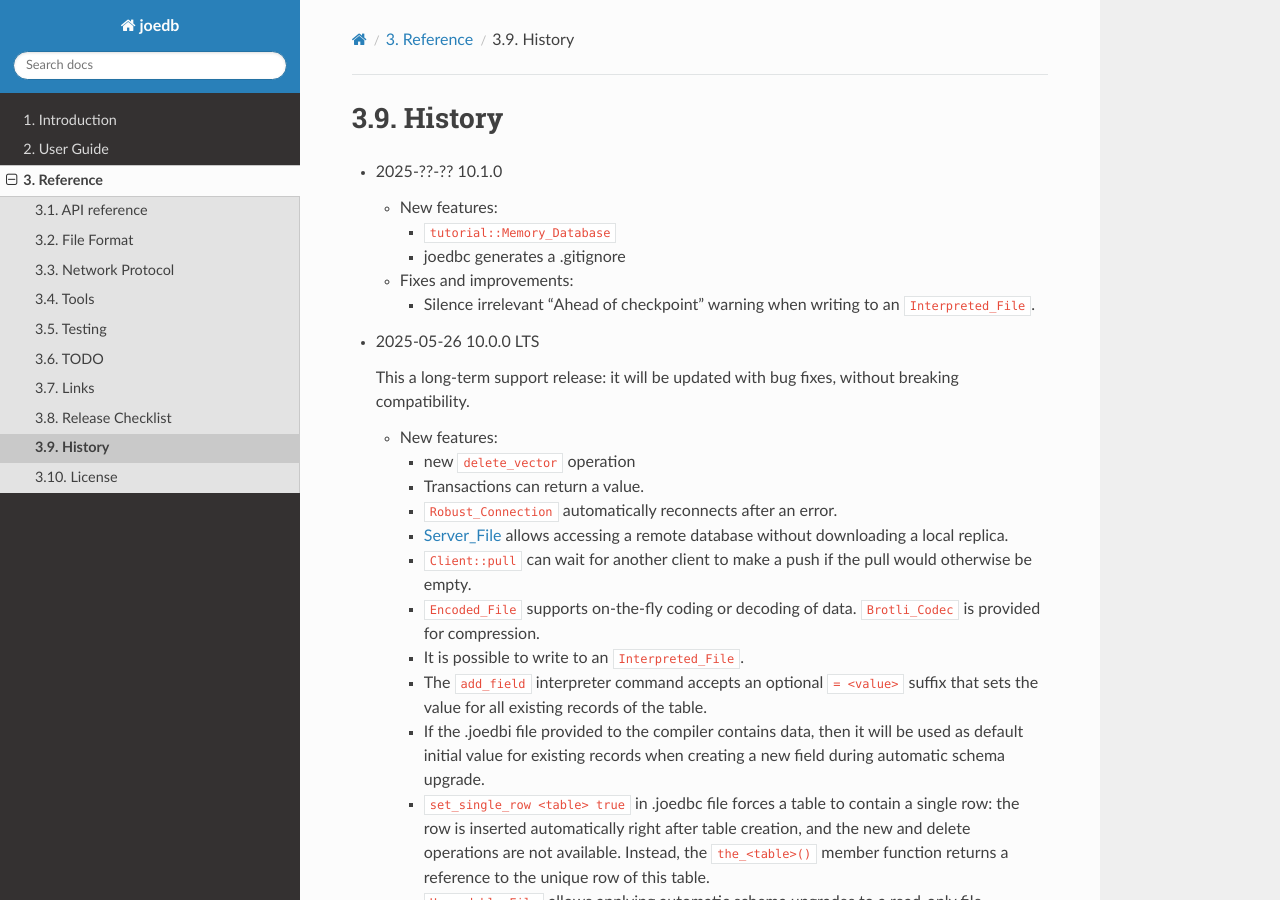
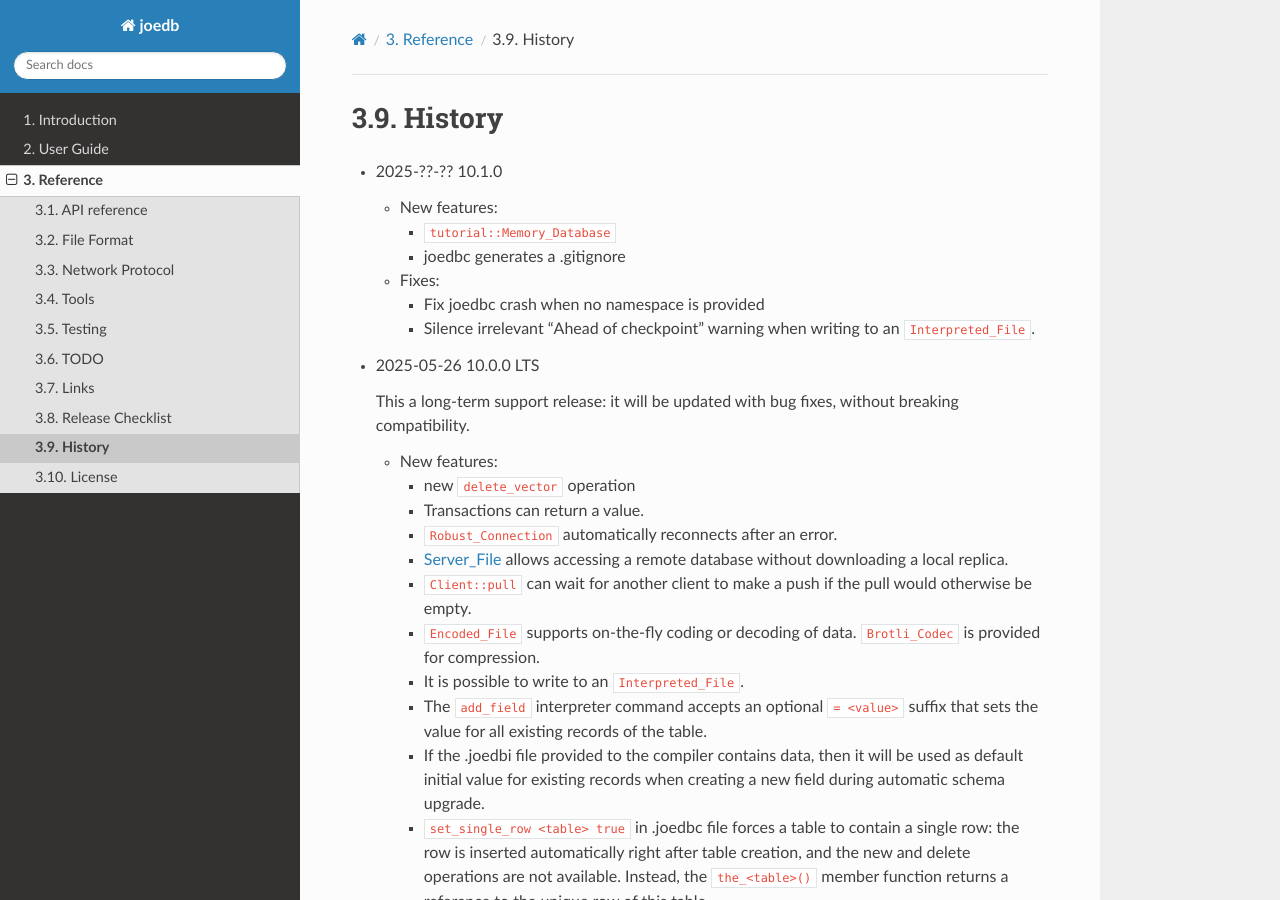
Before and after one commit to Remi-Coulom/joedb, a Sphinx documentation site: the page built from doc/source/history.rst, in a window 1280 px wide and 900 px high. Built offline with Sphinx 7.4.7 and the Read the Docs theme 3.1.0, drawn with Linux system fonts in a browser that asks for light colours; formulas are drawn with MathJax 3; cross-references to code outside the pages are shown as plain code.

Commit message:
document fix

```diff
--- a/doc/source/history.rst
+++ b/doc/source/history.rst
@@ -8,8 +8,9 @@ History
     - :joedb:`tutorial::Memory_Database`
     - joedbc generates a .gitignore
 
-  - Fixes and improvements:
+  - Fixes:
 
+    - Fix joedbc crash when no namespace is provided
     - Silence irrelevant "Ahead of checkpoint" warning when writing to an :joedb:`Interpreted_File`.
 
 - 2025-05-26 10.0.0 LTS
```
